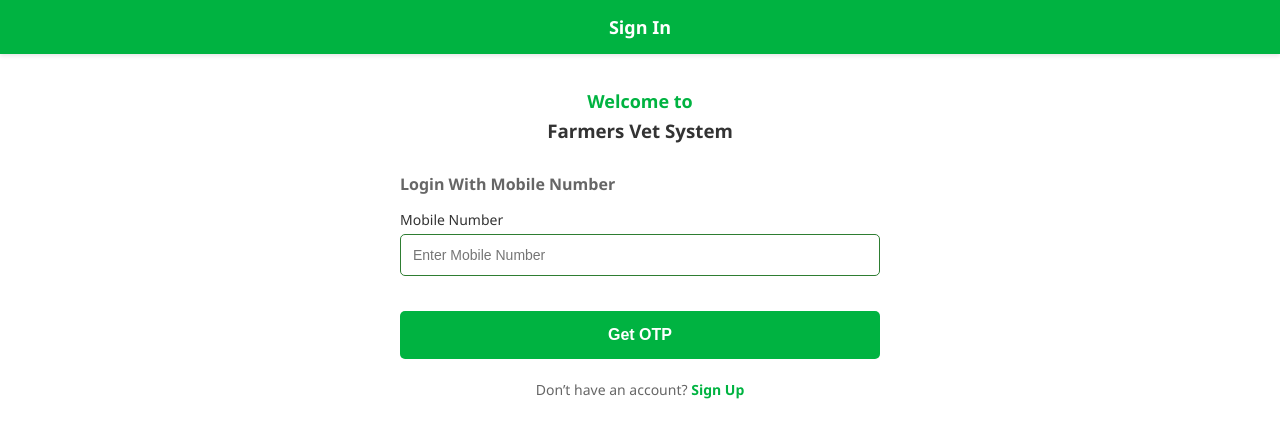
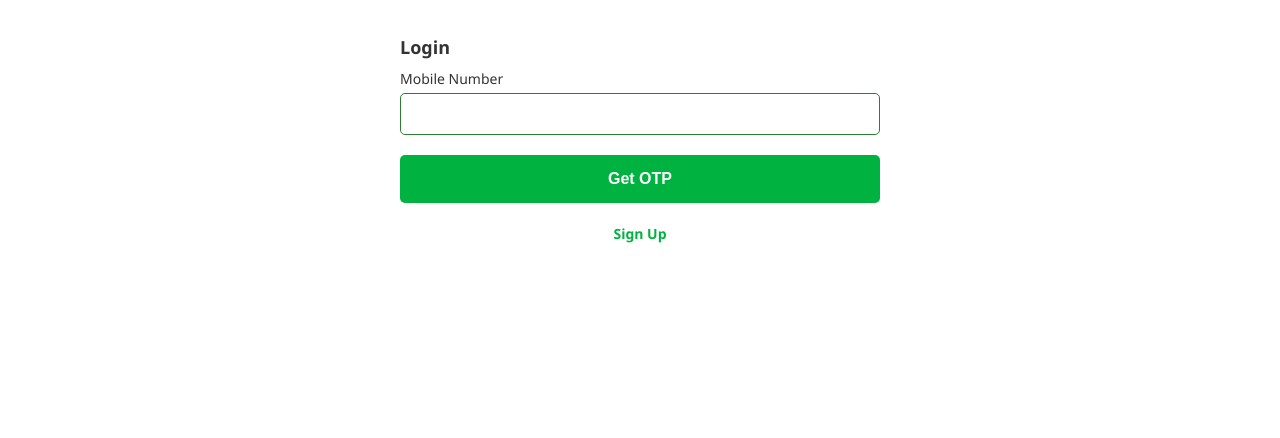
Before and after one commit to saiganeshchirala-dev/slc-farmer_vet_system, a plain HTML site: page frontend/index.html in a window 1280 px wide. Drawn offline with Linux system fonts and the light colour scheme.

```diff
--- a/frontend/index.html
+++ b/frontend/index.html
@@ -1,46 +1,22 @@
 <!DOCTYPE html>
-<html lang="en">
+<html>
 
 <head>
-    <meta charset="UTF-8">
     <title>Sign In</title>
-    <meta name="viewport" content="width=device-width, initial-scale=1.0">
     <link rel="stylesheet" href="css/style.css">
 </head>
 
 <body>
-
-    <!-- Header -->
-    <div class="app-header">
-        <h1>Sign In</h1>
+    <div class="container">
+        <h2>Login</h2>
+        <form onsubmit="handleSignin(event)">
+            <label>Mobile Number</label>
+            <input type="tel" id="signinMobile" required>
+            <button class="primary-btn">Get OTP</button>
+        </form>
+        <p id="signinMsg" class="error"></p>
+        <p class="link-text"><a href="signup.html">Sign Up</a></p>
     </div>
-
-    <div class="container">
-        <!-- Logo / Intro -->
-        <div style="text-align: center; margin-bottom: 30px;">
-            <h2 style="margin-bottom: 5px; color: #00b341;">Welcome to</h2>
-            <h3 style="margin-top: 5px; color: #333;">Farmers Vet System</h3>
-        </div>
-
-        <div id="mobileSection">
-            <h4 style="color: #666; margin-bottom: 15px;">Login With Mobile Number</h4>
-            <form onsubmit="handleSignin(event)">
-                <div class="input-group">
-                    <label>Mobile Number</label>
-                    <input type="tel" id="signinMobile" placeholder="Enter Mobile Number" required>
-                </div>
-                <button type="submit" class="primary-btn">Get OTP</button>
-            </form>
-
-            <p class="link-text">
-                Don’t have an account?
-                <a href="signup.html">Sign Up</a>
-            </p>
-        </div>
-
-        <p id="signinMsg" class="error"></p>
-    </div>
-
     <script src="js/script.js"></script>
 </body>
 
--- a/frontend/js/script.js
+++ b/frontend/js/script.js
@@ -55,12 +55,11 @@ async function handleSignin(event) {
         try {
             await apiCall(`/users/${mobile}`, "GET");
         } catch (checkErr) {
-            // If 404/User not found, show error on current page
+            // If 404/User not found, redirect to Signup
             if (checkErr.message.toLowerCase().includes("not found")) {
-                const msg = document.getElementById("signinMsg");
-                msg.innerText = "Invalid Number: This mobile number is not registered.";
-                msg.style.color = "red";
-                return; // Stop execution, stay on page
+                alert("This mobile number is not registered. Redirecting to Sign Up page...");
+                window.location.href = "signup.html";
+                return;
             }
             throw checkErr; // Other errors
         }
```
Also changed, not shown: frontend/signup.html (+1 -3 lines).
